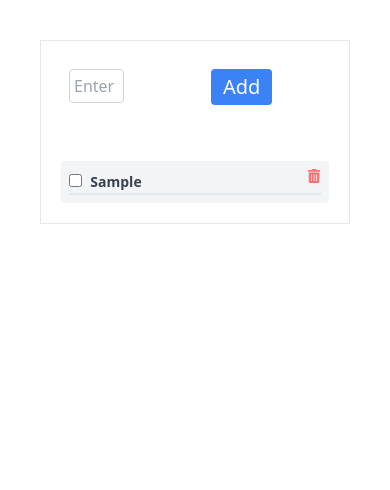
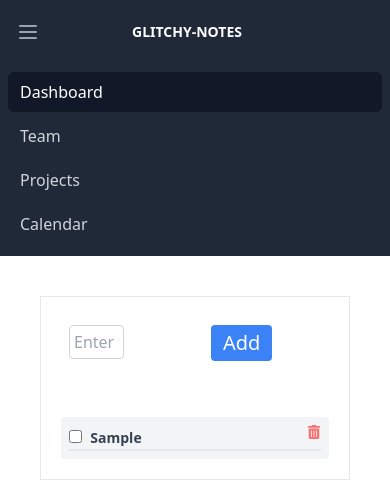
Before and after one commit to glitchy-cat/glitchy-notes, a Next.js app: page / in a window 390 px wide. Both pictures are taken after typing "Sample" into the empty fields and a click on the button "Add". Shown: the top 490 px of the page. Built offline with nearby package versions, Linux system fonts and the light colour scheme.

Commit message:
Added delete button and changed navbar

```diff
--- a/components/add-item.jsx
+++ b/components/add-item.jsx
@@ -11,20 +11,25 @@ function Addtodo(props) {
   };
 
   const addItem = async () => {
+    let exists = false
     if (inputText.trim().length > 0) {
-      setList([...list, inputText]);
-      setInputText("");
+      list.forEach(element => {
+        if (element === inputText) {
+          alert('Task already exists.');
+          exists = true
+        }
+
+      });
+      if (exists === false) {
+        setList([...list, inputText]);
+        setInputText("");
+      }
     }
   };
 
   const onEnterPress = async (e) => {
     if (e.key === "Enter") {
-      if (inputText.trim().length > 0)
-        // adds text to the list
-        //setInputText(e.currentTarget.value);
-        // updates the list
-        setList([...list, inputText]);
-      setInputText("");
+      addItem()
     }
   };
 
@@ -60,7 +65,7 @@ function Addtodo(props) {
       <div className={"bg-gray-100 p-2 rounded"}>
         <ul>
           {list.map((item, idx) => {
-            return <Todoitem key={idx} item={item} />;
+            return <Todoitem key={idx} setList={setList} item={item} list={list}  />;
           })}
         </ul>
       </div>
--- /dev/null
+++ b/components/navbar.jsx
@@ -0,0 +1,94 @@
+import React, { useState, useEffect } from "react";
+
+export default function Navbar() {
+  const [isOn, setIsOn] = useState(false);
+
+
+  return (
+    <>
+      {/* This example requires Tailwind CSS v2.0+ */}
+      <nav className="bg-gray-800">
+        <div className="max-w-7xl mx-auto px-2 sm:px-6 lg:px-8">
+          <div className="relative flex items-center justify-between h-16">
+            <div className="absolute inset-y-0 left-0 flex items-center sm:hidden">
+              {/* Mobile menu button*/}
+              <button type="button" className="inline-flex items-center justify-center p-2 rounded-md text-gray-400 hover:text-white hover:bg-gray-700 focus:outline-none focus:ring-2 focus:ring-inset focus:ring-white" aria-controls="mobile-menu" aria-expanded="false">
+                <span className="sr-only">Open main menu</span>
+                {/*
+            Icon when menu is closed.
+
+            Heroicon name: outline/menu
+
+            Menu open: "hidden", Menu closed: "block"
+          */}
+                <svg className="block h-6 w-6" xmlns="http://www.w3.org/2000/svg" fill="none" viewBox="0 0 24 24" stroke="currentColor" aria-hidden="true">
+                  <path strokeLinecap="round" strokeLinejoin="round" strokeWidth={2} d="M4 6h16M4 12h16M4 18h16" />
+                </svg>
+                {/*
+            Icon when menu is open.
+
+            Heroicon name: outline/x
+
+            Menu open: "block", Menu closed: "hidden"
+          */}
+                <svg className="hidden h-6 w-6" xmlns="http://www.w3.org/2000/svg" fill="none" viewBox="0 0 24 24" stroke="currentColor" aria-hidden="true">
+                  <path strokeLinecap="round" strokeLinejoin="round" strokeWidth={2} d="M6 18L18 6M6 6l12 12" />
+                </svg>
+              </button>
+            </div>
+            <div className="flex-1 flex items-center justify-center sm:items-stretch sm:justify-start">
+              <div className="flex-shrink-0 flex items-center">
+                <span className="block text-sm font-bold leading-relaxed inline-block mr-4 py-2 whitespace-no-wrap uppercase text-white"  alt="Workflow">glitchy-notes</span>
+                <span className="hidden text-sm font-bold leading-relaxed inline-block mr-4 py-2 whitespace-no-wrap uppercase text-white"  alt="Workflow">glitchy-notes</span>
+              </div>
+              <div className="hidden sm:block sm:ml-6">
+                <div className="flex space-x-4">
+                  {/* Current: "bg-gray-900 text-white", Default: "text-gray-300 hover:bg-gray-700 hover:text-white" */}
+                  <a href="#" className="bg-gray-900 text-white px-3 py-2 rounded-md text-sm font-medium">Dashboard</a>
+                  <a href="#" className="text-gray-300 hover:bg-gray-700 hover:text-white px-3 py-2 rounded-md text-sm font-medium">Team</a>
+                  <a href="#" className="text-gray-300 hover:bg-gray-700 hover:text-white px-3 py-2 rounded-md text-sm font-medium">Projects</a>
+                  <a href="#" className="text-gray-300 hover:bg-gray-700 hover:text-white px-3 py-2 rounded-md text-sm font-medium">Calendar</a>
+                </div>
+              </div>
+            </div>
+            <div className="absolute inset-y-0 right-0 flex items-center pr-2 sm:static sm:inset-auto sm:ml-6 sm:pr-0">
+              <button className="bg-gray-800 p-1 rounded-full text-gray-400 hover:text-white focus:outline-none focus:ring-2 focus:ring-offset-2 focus:ring-offset-gray-800 focus:ring-white">
+                <span className="sr-only">View notifications</span>
+                {/* Heroicon name: outline/bell */}
+
+              </button>
+              {/* Profile dropdown */}
+              <div className="ml-3 relative">
+                <div>
+                  <button type="button" className="bg-gray-800 flex text-sm rounded-full focus:outline-none focus:ring-2 focus:ring-offset-2 focus:ring-offset-gray-800 focus:ring-white" id="user-menu" aria-expanded="false" aria-haspopup="true">
+                    <span className="sr-only">Open user menu</span>
+                  </button>
+                </div>
+                {/*
+            Dropdown menu, show/hide based on menu state.
+
+            Entering: "transition ease-out duration-100"
+              From: "transform opacity-0 scale-95"
+              To: "transform opacity-100 scale-100"
+            Leaving: "transition ease-in duration-75"
+              From: "transform opacity-100 scale-100"
+              To: "transform opacity-0 scale-95" */}
+
+              </div>
+            </div>
+          </div>
+        </div>
+        {/* Mobile menu, show/hide based on menu state. */}
+        <div className="sm:hidden" id="mobile-menu">
+          <div className="px-2 pt-2 pb-3 space-y-1">
+            {/* Current: "bg-gray-900 text-white", Default: "text-gray-300 hover:bg-gray-700 hover:text-white" */}
+            <a href="#" className="bg-gray-900 text-white block px-3 py-2 rounded-md text-base font-medium">Dashboard</a>
+            <a href="#" className="text-gray-300 hover:bg-gray-700 hover:text-white block px-3 py-2 rounded-md text-base font-medium">Team</a>
+            <a href="#" className="text-gray-300 hover:bg-gray-700 hover:text-white block px-3 py-2 rounded-md text-base font-medium">Projects</a>
+            <a href="#" className="text-gray-300 hover:bg-gray-700 hover:text-white block px-3 py-2 rounded-md text-base font-medium">Calendar</a>
+          </div>
+        </div>
+      </nav>
+    </>
+  );
+}
--- a/components/todo-item.jsx
+++ b/components/todo-item.jsx
@@ -1,14 +1,28 @@
 import React, { useState, useEffect } from "react";
-import { FaTrashAlt } from 'react-icons/fa';
+import { FaTrashAlt } from "react-icons/fa";
+
 
 function Todoitem(props) {
 
-    return(
-        <li className={'border-b-2 border-cool-gray-200'}>
-            <input type="checkbox"/>&nbsp;&nbsp;
-            <span className={'text-gray-700 font-semibold text-sm'}>{props.item}<FaTrashAlt className={'float-right fill-current text-red-400 '} /></span>
-          </li>
-    );
+function handleRemoveClick(task) {
+    console.log(props.list)
+    props.setList(props.list.filter(item => item !== task));
+
+    }
+
+
+return (
+    <li className={"border-b-2 border-cool-gray-200 break-words"}>
+      <input type="checkbox" />
+      &nbsp;&nbsp;
+      <span className={"text-gray-700 font-semibold text-sm"}>
+        {props.item}
+        <button className={'float-right'} onClick={() => handleRemoveClick(props.item)}>
+          <FaTrashAlt className={"fill-current text-red-400 "} />
+        </button>
+      </span>
+    </li>
+  );
 }
 
 export default Todoitem;
--- a/pages/index.js
+++ b/pages/index.js
@@ -1,8 +1,10 @@
 import Addtodo from '../components/add-item';
+import Navbar from '../components/navbar';
 
 export default function Home() {
   return (
     <div>
+      <Navbar />
       <Addtodo />
     </div>
   )
```
